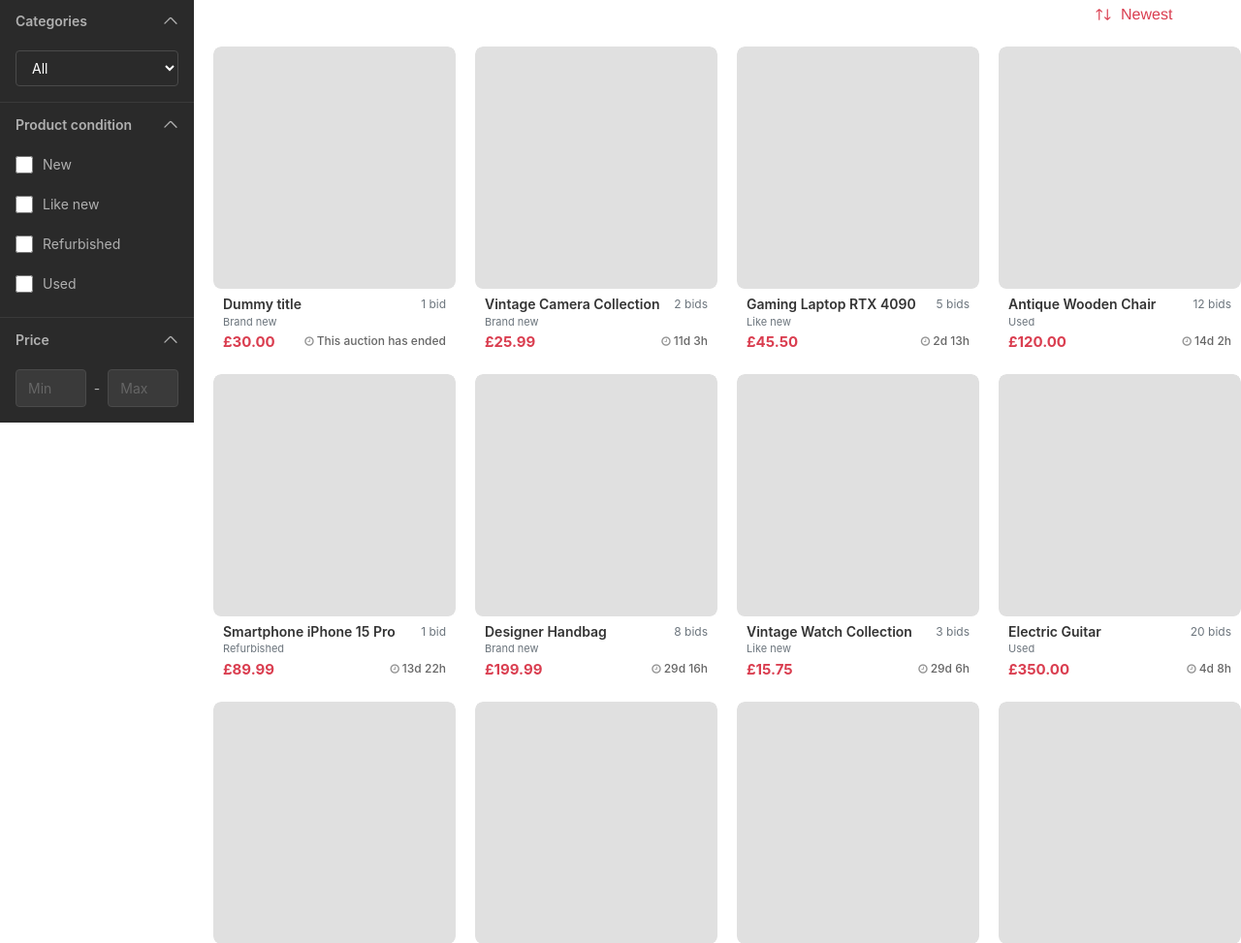
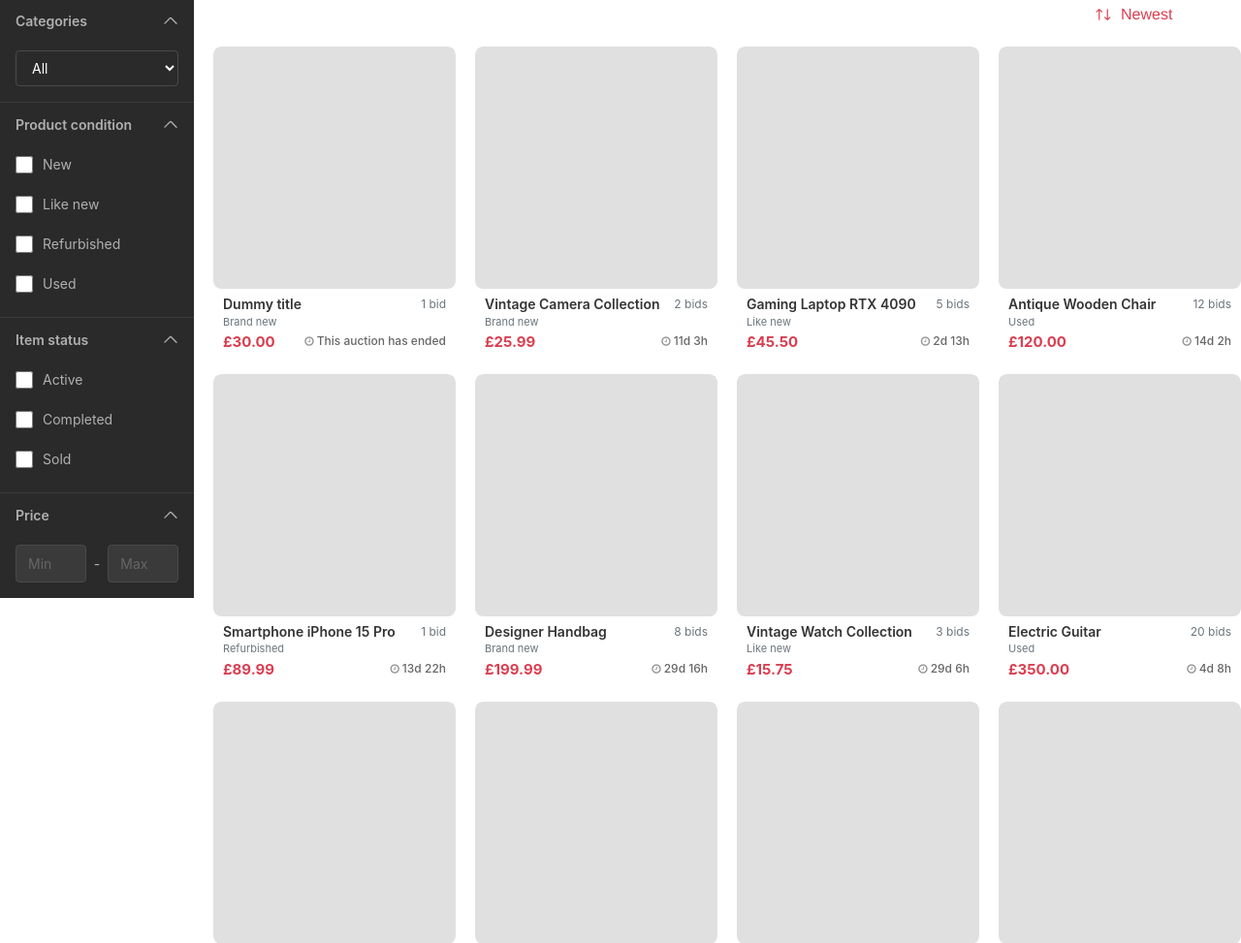
Before and after one commit to philip-hargreaves/php-fullstack-auction, a PHP site: page / in a window 1280 px wide. Shown: the part 103-1076 px from the top of the page at 97% size. Run offline with PHP 8.4, Linux system fonts and the light colour scheme.

Commit message:
Add item status accordion

```diff
--- a/views/index.view.php
+++ b/views/index.view.php
@@ -60,6 +60,32 @@ require Utilities::basePath('views/partials/header.php');
                                 <label class="checkbox-label">
                                     <input class="mer-checkbox" type="checkbox" value="used" name="item_condition_id">
                                     <span class="checkbox-text">Used</span>
+                                </label>
+                            </div>
+                        </div>
+                    </div>
+
+                    <!-- Item Status Accordion -->
+                    <div class="filter-section">
+                        <button type="button" class="accordion-button" id="statusAccordion" aria-expanded="true" aria-controls="statusContent">
+                            <span>Item status</span>
+                            <div class="accordion-icon">
+                                <svg width="16" height="16" class="icon-primary" fill-rule="evenodd" viewBox="0 0 24 24"><path d="M13.67,6.45a2.46,2.46,0,0,0-3.42,0l-8,8a1,1,0,0,0,0,1.42,1,1,0,0,0,1.41,0l8-8a.35.35,0,0,1,.58,0l8,8.1a1,1,0,1,0,1.42-1.41Z"></path></svg>
+                            </div>
+                        </button>
+                        <div id="statusContent" class="accordion-content" aria-labelledby="statusAccordion">
+                            <div class="checkbox-group">
+                                <label class="checkbox-label">
+                                    <input class="mer-checkbox" type="checkbox" value="active" name="item_status">
+                                    <span class="checkbox-text">Active</span>
+                                </label>
+                                <label class="checkbox-label">
+                                    <input class="mer-checkbox" type="checkbox" value="completed" name="item_status">
+                                    <span class="checkbox-text">Completed</span>
+                                </label>
+                                <label class="checkbox-label">
+                                    <input class="mer-checkbox" type="checkbox" value="sold" name="item_status">
+                                    <span class="checkbox-text">Sold</span>
                                 </label>
                             </div>
                         </div>
@@ -254,5 +280,13 @@ document.addEventListener('DOMContentLoaded', function() {
             this.setAttribute('aria-expanded', !isExpanded);
         });
     }
+
+    const statusAccordion = document.getElementById('statusAccordion');
+    if (statusAccordion) {
+        statusAccordion.addEventListener('click', function() {
+            const isExpanded = this.getAttribute('aria-expanded') === 'true';
+            this.setAttribute('aria-expanded', !isExpanded);
+        });
+    }
 });
 </script>
```
